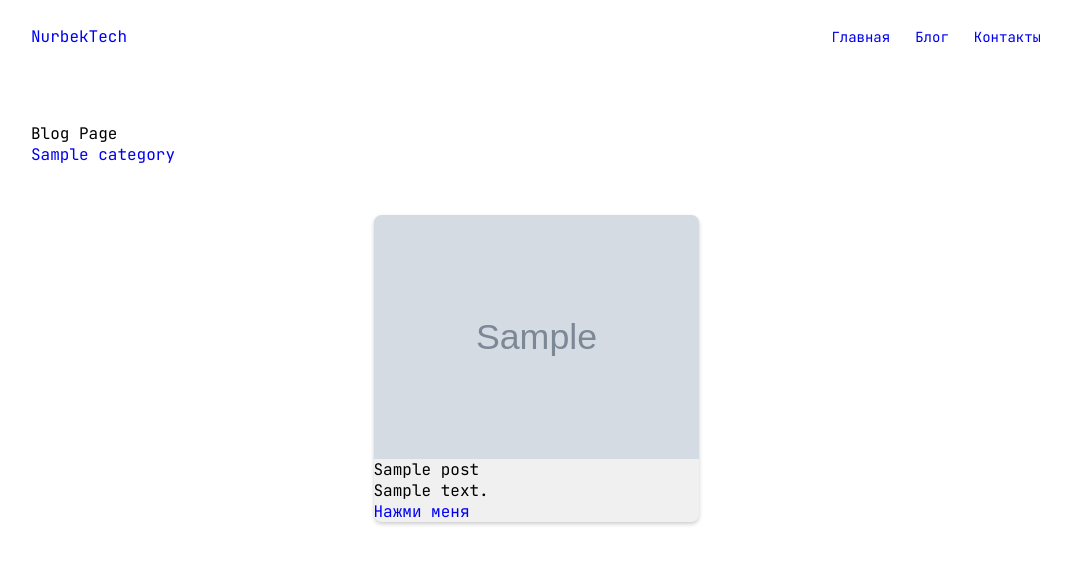
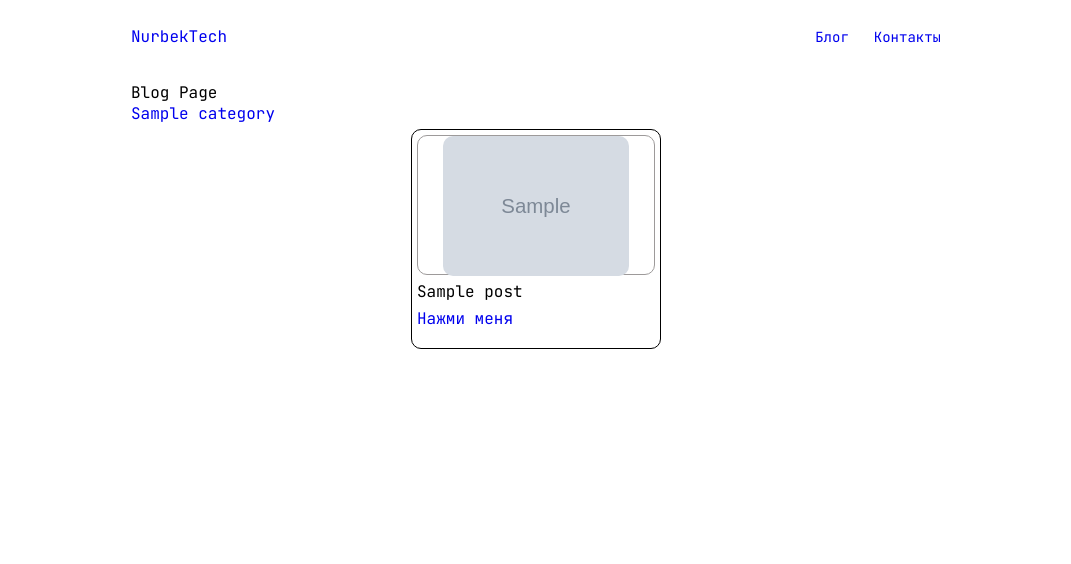
Before and after one commit to NurbekTech/EDU_Platforms, a Django app: page /blog/ in a window 1280 px wide. Shown: the top 564 px of the page, without its empty margins (104-1175 px from the left). Run offline with Django 5.2, Linux system fonts and the light colour scheme; tables that the repository leaves empty hold one stand-in row (values such as "Sample post"); grey boxes marked "Sample" are stand-in pictures.

Commit message:
update templates blog and home

```diff
--- a/apps/blog/static/blog/css/blog.css
+++ b/apps/blog/static/blog/css/blog.css
@@ -1,14 +1,32 @@
 .card__container {
     display: flex;
-    justify-content: center;
+    justify-content: space-around;
     flex-wrap: wrap;
-    margin-top: 50px;
+
 }
 
 .card {
-    width: 325px;
-    background-color: #f0f0f0;
-    border-radius: 8px;
-    overflow: hidden;
-    box-shadow: 0px 2px 4px rgba(0, 0, 0, 0.2)
+    height: 220px;
+    width: 250px;
+    border: 1px solid;
+    border-radius: 10px;
+    padding: 5px 5px;
+    margin: 5px 5px;
 }
+
+.card__img {
+    border: 1px solid #9d9a9a;
+    border-radius: 10px;
+    display: flex;
+    justify-content: center;
+    height: 140px;
+}
+
+.card__img img {
+    height: 140px;
+    border-radius: 10px;
+}
+
+.card__title {
+    margin: 6px 0px;
+}
--- a/apps/blog/templates/blog/blog.html
+++ b/apps/blog/templates/blog/blog.html
@@ -16,10 +16,11 @@
     <div class="card__container">
         {% for p in posts%}
         <div class="card">
-            <img class="card__img" src="{{ p.photo.url }}" alt="">
+            <div class="card__img">
+                <img src="{{ p.photo.url }}" alt="">
+            </div>
             <div class="card__content">
                 <h3 class="card__title">{{p.title}}</h3>
-                <p>{{p.content|truncatewords:2}}</p>
                 <a href="{{ p.get_absolute_url }}" class="card__link">Нажми меня</a>
             </div>
         </div>
--- a/apps/home/context_processors.py
+++ b/apps/home/context_processors.py
@@ -2,7 +2,6 @@
 def menu_items(request):
     return {
         "menu_items": [
-            {"name": "Главная", "url_name": "home"},
             {"name": "Блог", "url_name": "blog"},
             {"name": "Контакты", "url_name": "home_contacts"},
         ]
--- a/static/css/base.css
+++ b/static/css/base.css
@@ -13,7 +13,7 @@ body {
 }
 
 .container {
-    max-width: 1070px;
+    max-width: 870px;
     padding: 0 30px;
     margin: 0 auto;
 }
@@ -23,7 +23,7 @@ body {
     justify-content: space-between;
     align-items: center;
 
-    margin-bottom: 76px;
+    margin-bottom: 35px;
 }
 
 .nav__list {
--- a/templates/base.html
+++ b/templates/base.html
@@ -40,7 +40,9 @@
         </div>
     </main>
     <!-- END MAIN -->
+    <footer class="footer">
 
+    </footer>
 </body>
 
 </html>
```
Also changed, not shown: apps/home/static/home/css/home.css (+13 -2 lines), apps/home/templates/home/index.html (+3 -4 lines).
